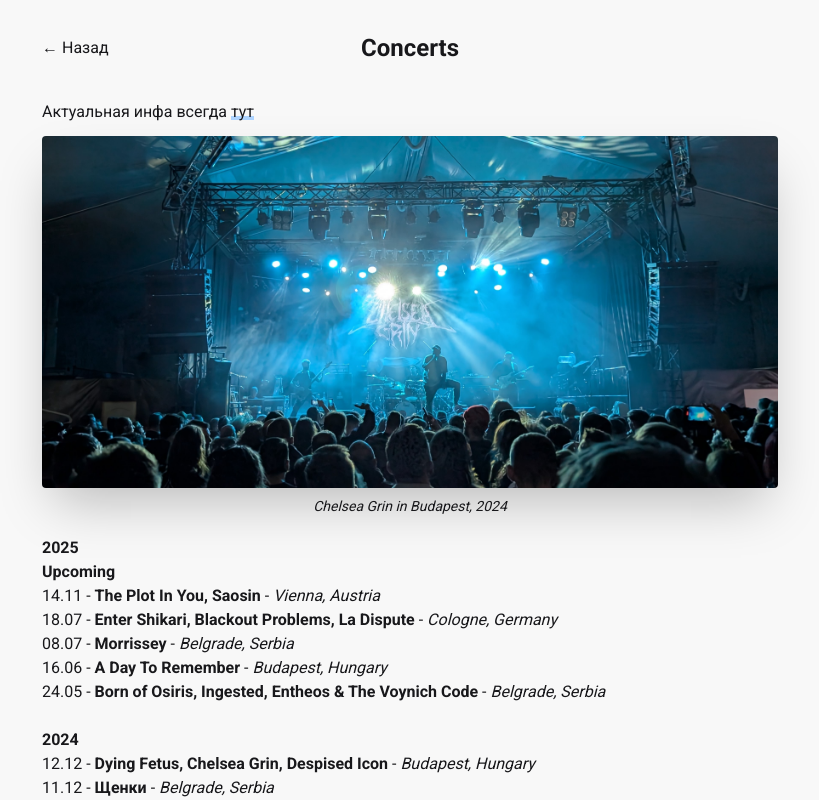
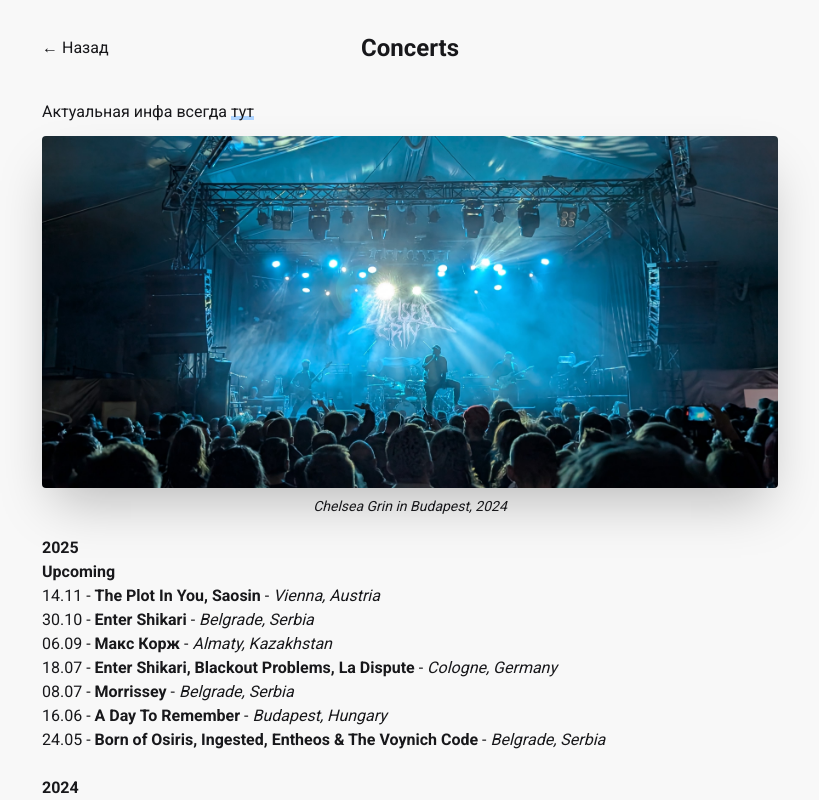
Before and after one commit to iamlykke/my-blog, a Next.js app: page /concerts in a window 1280 px wide. Shown: the top 800 px of the page, without its empty margins (230-1049 px from the left). Built offline with nearby package versions, Linux system fonts and the light colour scheme.

Commit message:
Update concerts.mdx

```diff
--- a/content/concerts/concerts.mdx
+++ b/content/concerts/concerts.mdx
@@ -2,6 +2,8 @@
 
 **Upcoming**
 - 14.11 - **The Plot In You, Saosin** - *Vienna, Austria*
+- 30.10 - **Enter Shikari** - *Belgrade, Serbia*
+- 06.09 - **Макс Корж** - *Almaty, Kazakhstan*
 - 18.07 - **Enter Shikari, Blackout Problems, La Dispute** - *Cologne, Germany*
 - 08.07 - **Morrissey** - *Belgrade, Serbia*
 - 16.06 - **A Day To Remember** - *Budapest, Hungary*
```
